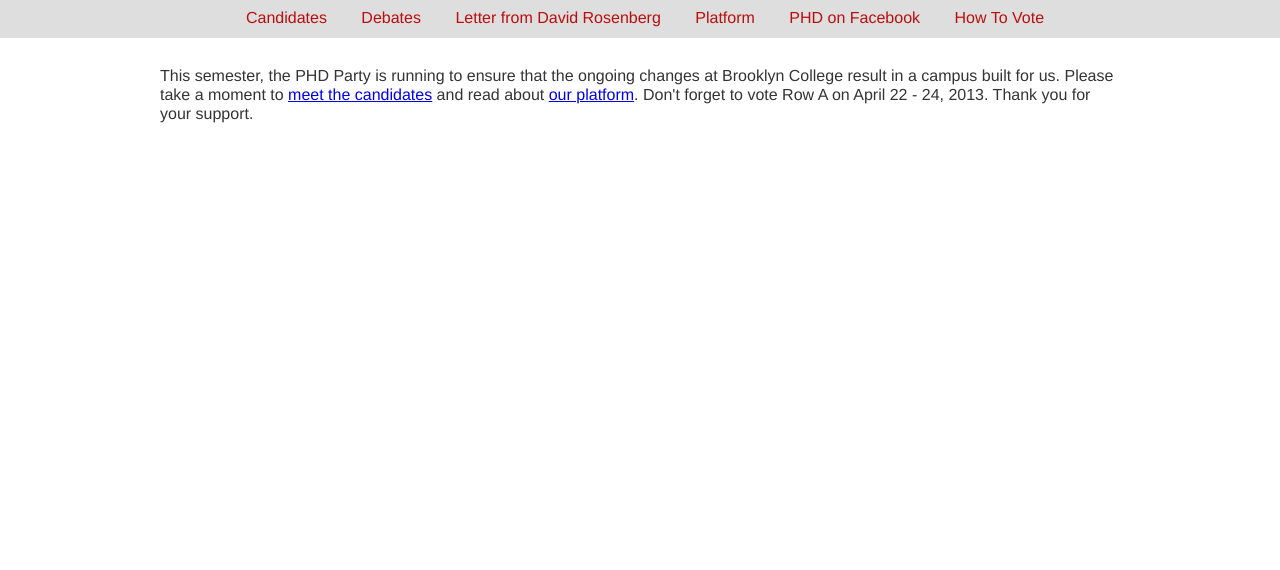
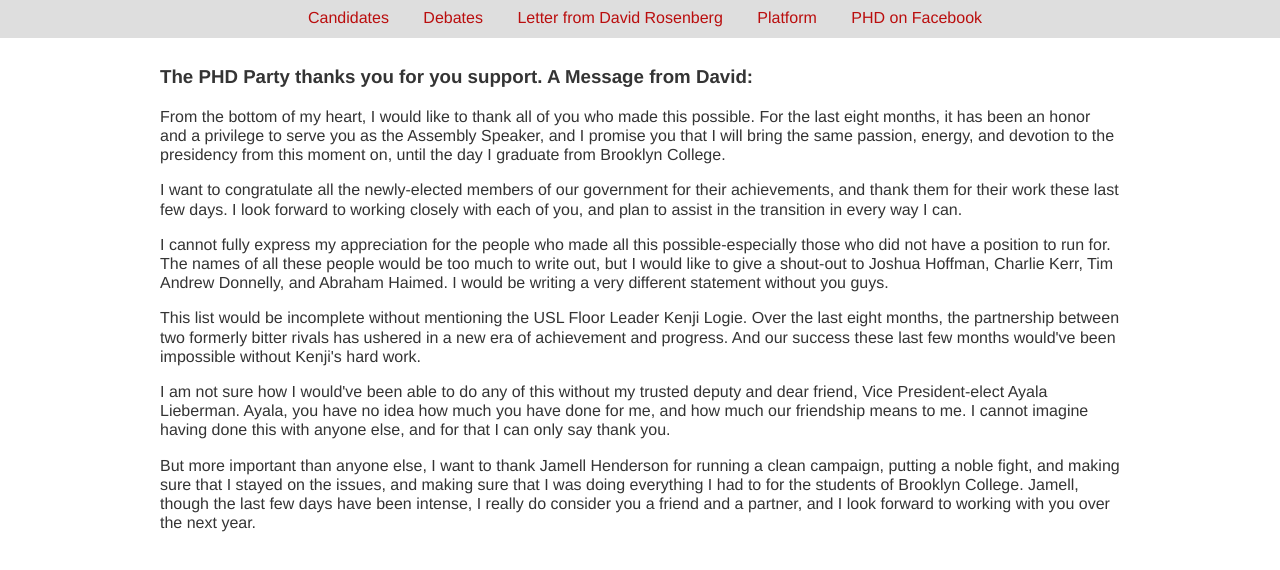
Before and after one commit to MosheBerman/PHD, a plain HTML site: page index.html in a window 1280 px wide. Shown: the part 134-704 px from the top of the page. Drawn offline with Linux system fonts and the light colour scheme.

Commit message:
Added letter from David, and removed the "Vote" link.

```diff
--- a/index.html
+++ b/index.html
@@ -17,12 +17,28 @@
 			<a class="nav-link" href="http://votephd.com/letter.html">Letter from David Rosenberg</a>
 			<a class="nav-link" href="http://votephd.com/platform.html">Platform</a>
 			<a class="nav-link" href="https://www.facebook.com/votePHD" target="_blank">PHD on Facebook</a>
-			<a class="nav-link" href="http://votephd.com/vote.html">How To Vote</a>
+			<!--<a class="nav-link" href="http://votephd.com/vote.html">How To Vote</a>-->
 		</div>
 	</div>
 	<div id="center" class="screen">
-		<p style="line-height: 1.2em; class="instructions">
-		This semester, the PHD Party is running to ensure that the ongoing changes at Brooklyn College result in a campus built for us. Please take a moment to <a class="inline-link" href="http://votephd.com/candidates.html">meet the candidates</a> and read about <a href="http://votephd.com/platform.html">our platform</a>. Don't forget to vote Row A on April 22 - 24, 2013. Thank you for your support.
+		<h3>The PHD Party thanks you for you support. A Message from David:</h3>
+		<p style="line-height: 1.2em">
+			From the bottom of my heart, I would like to thank all of you who made this possible. For the last eight months, it has been an honor and a privilege to serve you as the Assembly Speaker, and I promise you that I will bring the same passion, energy, and devotion to the presidency from this moment on, until the day I graduate from Brooklyn College.
+		</p>
+		<p style="line-height: 1.2em">
+			I want to congratulate all the newly-elected members of our government for their achievements, and thank them for their work these last few days. I look forward to working closely with each of you, and plan to assist in the transition in every way I can.
+		</p>
+		<p style="line-height: 1.2em">
+			I cannot fully express my appreciation for the people who made all this possible-especially those who did not have a position to run for. The names of all these people would be too much to write out, but I would like to give a shout-out to Joshua Hoffman, Charlie Kerr, Tim Andrew Donnelly, and Abraham Haimed. I would be writing a very different statement without you guys.
+		</p>
+		<p style="line-height: 1.2em">
+			This list would be incomplete without mentioning the USL Floor Leader Kenji Logie. Over the last eight months, the partnership between two formerly bitter rivals has ushered in a new era of achievement and progress. And our success these last few months would've been impossible without Kenji's hard work.
+		</p>
+		<p style="line-height: 1.2em">
+			I am not sure how I would've been able to do any of this without my trusted deputy and dear friend, Vice President-elect Ayala Lieberman. Ayala, you have no idea how much you have done for me, and how much our friendship means to me. I cannot imagine having done this with anyone else, and for that I can only say thank you.
+		</p>
+		<p style="line-height: 1.2em">
+			But more important than anyone else, I want to thank Jamell Henderson for running a clean campaign, putting a noble fight, and making sure that I stayed on the issues, and making sure that I was doing everything I had to for the students of Brooklyn College. Jamell, though the last few days have been intense, I really do consider you a friend and a partner, and I look forward to working with you over the next year.
 		</p>
 	</div>
 </body>
```
Also changed, not shown: candidates.html (+2 -2 lines), debates.html (+1 -1 lines), letter.html (+1 -1 lines), platform.html (+1 -1 lines), vote.html (+7 -4 lines).
